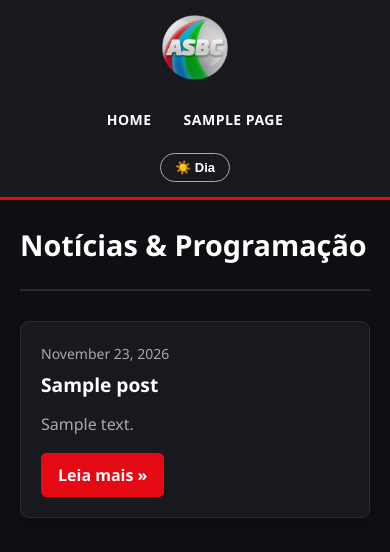
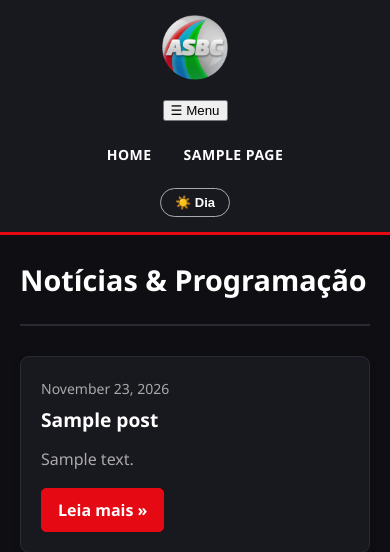
Before and after one commit to profbn/asbc-theme, a WordPress theme: template home.php in a window 390 px wide. Shown: the top 552 px of the page. Run offline with PHP 8.4 and a stand-in for WordPress, Linux system fonts and the light colour scheme; the site name, menu and one post (Sample post) are stand-ins, and other content is empty; some libraries are stand-ins or nearby versions.

Commit message:
feat: add accessible mobile menu toggle

```diff
--- a/header.php
+++ b/header.php
@@ -30,7 +30,11 @@ $asbc_day  = $asbc_hour >= 6 && $asbc_hour < 18;
         </div>
 
         <div class="header-actions">
-            <nav class="main-navigation" aria-label="<?php esc_attr_e( 'Navegação principal', 'asbc-theme' ); ?>">
+            <button id="asbc-menu-toggle" class="menu-toggle-btn" type="button"
+                aria-controls="asbc-primary-navigation" aria-expanded="false">
+                ☰ Menu
+            </button>
+            <nav id="asbc-primary-navigation" class="main-navigation" aria-label="<?php esc_attr_e( 'Navegação principal', 'asbc-theme' ); ?>">
                 <?php
                 wp_nav_menu( array(
                     'theme_location' => 'primary-menu',
```
